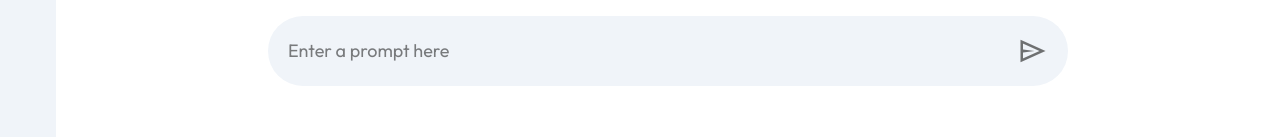
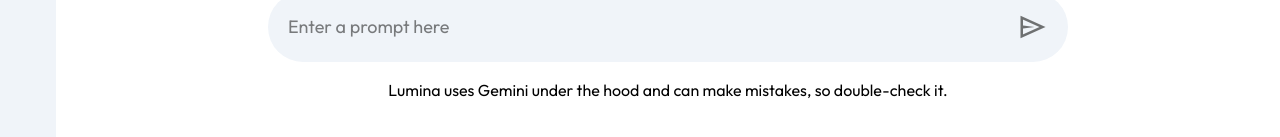
Before and after one commit to viveksingh-01/lumina, a React (Vite) app: page / in a window 1280 px wide. Shown: the part 660-797 px from the top of the page. Built offline with nearby package versions, Linux system fonts and the light colour scheme; no server answers.

Commit message:
feat: add Footer component to Main for improved user information

```diff
--- /dev/null
+++ b/src/components/Footer/Footer.jsx
@@ -0,0 +1,12 @@
+import React from "react";
+
+function Footer() {
+  return (
+    <footer className="my-2 p-2 text-center">
+      Lumina uses Gemini under the hood and can make mistakes, so double-check
+      it.
+    </footer>
+  );
+}
+
+export default Footer;
--- a/src/components/Main/Main.jsx
+++ b/src/components/Main/Main.jsx
@@ -2,6 +2,7 @@ import React, { useEffect, useState } from "react";
 import ReactMarkdown from "react-markdown";
 import { assets } from "../../assets/assets.js";
 import { getResponse } from "../../config/gemini.js";
+import Footer from "../Footer/Footer.jsx";
 import PromptInput from "../PromptInput/PromptInput.jsx";
 import "./Main.css";
 
@@ -46,7 +47,7 @@ function Main({ currentPrompt, promptHistory, setPromptHistory }) {
           alt="user icon"
         />
       </nav>
-      <section className="my-7 h-[calc(100vh-240px)] flex justify-center items-center">
+      <section className="my-7 h-[calc(100vh-264px)] flex justify-center items-center">
         {showContent ? (
           <div className="py-4 text-[#333] w-[800px] h-full overflow-scroll">
             <div className="flex justify-end">
@@ -72,6 +73,7 @@ function Main({ currentPrompt, promptHistory, setPromptHistory }) {
         handleContentGeneration={handleContentGeneration}
         promptHistory={promptHistory}
       />
+      <Footer />
     </div>
   );
 }
```
